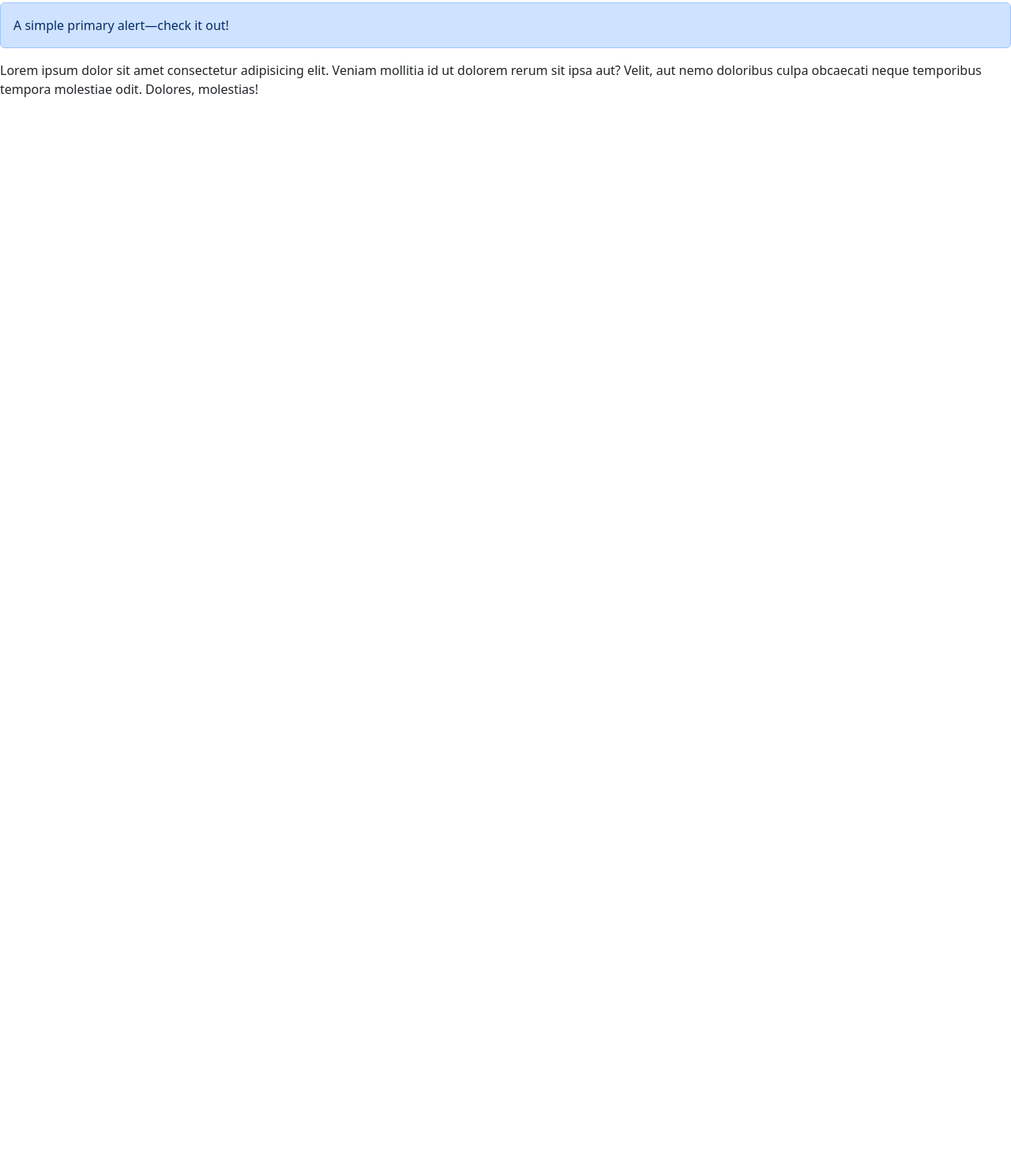
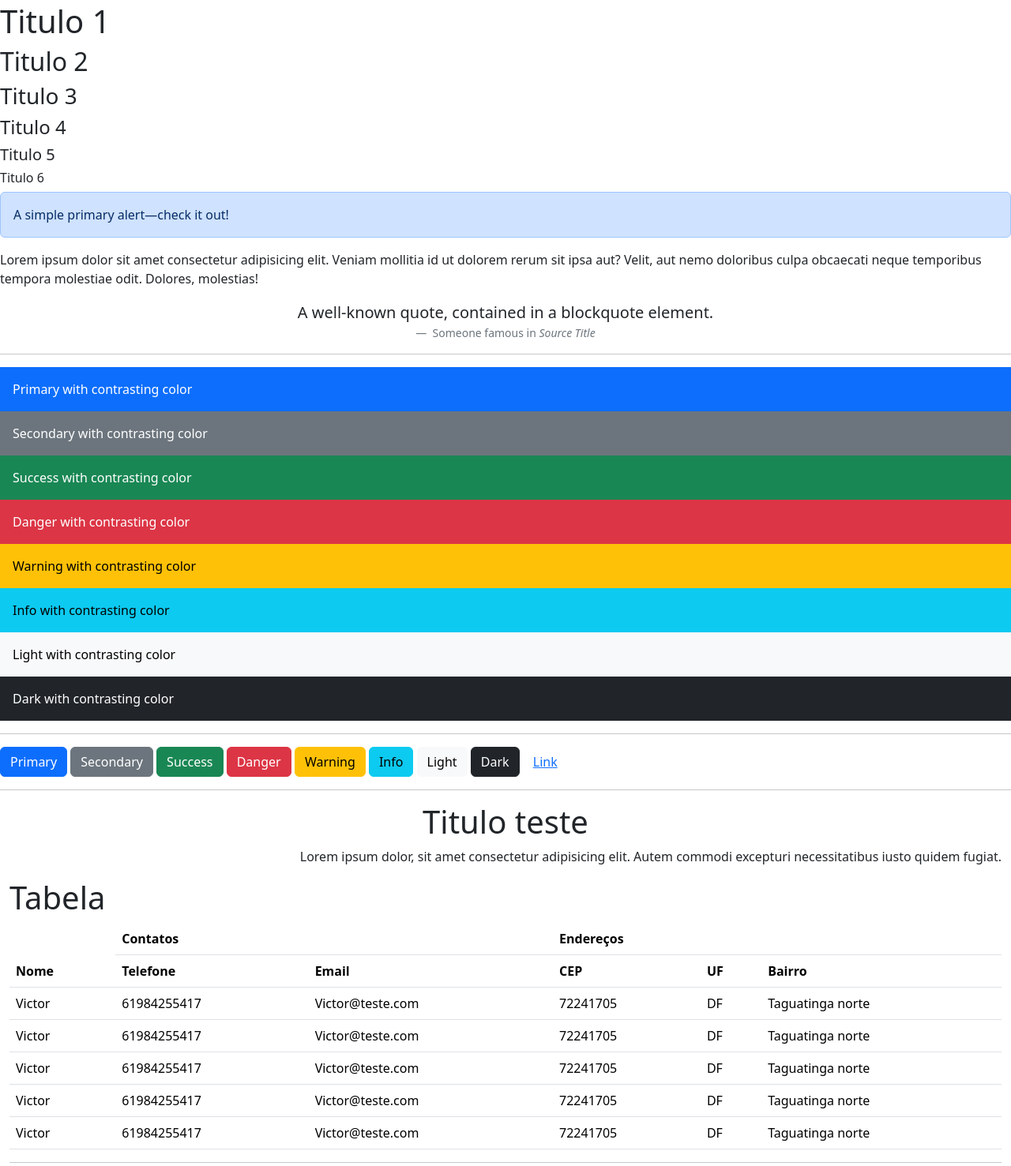
Before and after one commit to VictorBarboza07/IESB-Front, a website: page 02- Bootstrap/Index.html in a window 1280 px wide. Shown: the part 527-2004 px from the top of the page at 79% size. Before the commit the page ends 800 px from the top, so only its background shows below. Drawn offline with nearby package versions, Linux system fonts and the light colour scheme.

Commit message:
Alterações

```diff
--- a/02- Bootstrap/Index.html
+++ b/02- Bootstrap/Index.html
@@ -13,8 +13,8 @@
 </head>
 
 <body>
-    <h1 >Titulo</h1>
-    <h2>  Titulo</h2>
+    <h1>Titulo</h1>
+    <h2> Titulo</h2>
     <h3>Titulo</h3>
     <h4>Titulo</h4>
     <h5>Titulo</h5>
@@ -31,24 +31,149 @@
 
     <hr>
 
+    <h1 class="display=1">Titulo 1</h1>
+    <h2 class="display=2">Titulo 2</h2>
+    <h3 class="display=3">Titulo 3</h3>
+    <h4 class="display=4">Titulo 4</h4>
+    <h5 class="display=5">Titulo 5</h5>
+    <h6 class="display=6">Titulo 6</h6>
+
     <div class="alert alert-primary" role="alert">
         A simple primary alert—check it out!
     </div>
 
     <p>Lorem ipsum dolor sit amet consectetur adipisicing elit. Veniam mollitia id ut dolorem rerum sit ipsa aut? Velit,
         aut nemo doloribus culpa obcaecati neque temporibus tempora molestiae odit. Dolores, molestias!</p>
+    <figure class="text-center">
+        <blockquote class="blockquote">
+            <p>A well-known quote, contained in a blockquote element.</p>
+        </blockquote>
+        <figcaption class="blockquote-footer">
+            Someone famous in <cite title="Source Title">Source Title</cite>
+        </figcaption>
+    </figure>
+    <hr>
+    <div class="text-bg-primary p-3">Primary with contrasting color</div>
+    <div class="text-bg-secondary p-3">Secondary with contrasting color</div>
+    <div class="text-bg-success p-3">Success with contrasting color</div>
+    <div class="text-bg-danger p-3">Danger with contrasting color</div>
+    <div class="text-bg-warning p-3">Warning with contrasting color</div>
+    <div class="text-bg-info p-3">Info with contrasting color</div>
+    <div class="text-bg-light p-3">Light with contrasting color</div>
+    <div class="text-bg-dark p-3">Dark with contrasting color</div>
 
+    <hr>
+    <button type="button" class="btn btn-primary">Primary</button>
+<button type="button" class="btn btn-secondary">Secondary</button>
+<button type="button" class="btn btn-success">Success</button>
+<button type="button" class="btn btn-danger">Danger</button>
+<button type="button" class="btn btn-warning">Warning</button>
+<button type="button" class="btn btn-info">Info</button>
+<button type="button" class="btn btn-light">Light</button>
+<button type="button" class="btn btn-dark">Dark</button>
+<button type="button" class="btn btn-link">Link</button>
+
+<hr>
     <!-- Link do Javascript  -->
     <script src="https://cdn.jsdelivr.net/npm/bootstrap@5.3.3/dist/js/bootstrap.bundle.min.js"
         integrity="sha384-YvpcrYf0tY3lHB60NNkmXc5s9fDVZLESaAA55NDzOxhy9GkcIdslK1eN7N6jIeHz"
         crossorigin="anonymous"></script>
-</body>
 
 <!-- Link do Css-->
 <link href="https://cdn.jsdelivr.net/npm/bootstrap@5.3.3/dist/css/bootstrap.min.css" rel="stylesheet"
     integrity="sha384-QWTKZyjpPEjISv5WaRU9OFeRpok6YctnYmDr5pNlyT2bRjXh0JMhjY6hW+ALEwIH" crossorigin="anonymous">
-</head>
 
-<body>
+<!-- Breaking points -->
+<div class="container-fluid">
+
+    <!-- Breaking points -->
+    <h1 class="text-center text sm-end">Titulo teste</h1>
+    <p class="text-center text-sm-end text-xl-end">Lorem ipsum dolor, sit amet consectetur adipisicing elit. Autem
+        commodi excepturi necessitatibus iusto quidem fugiat.</p>
+
+        <!-- Componentes -->
+
+        <!-- tabela -->
+
+        <h1>Tabela</h1>
+        <table class="table">
+            <thead>
+                <tr >
+                    <th rowspan="2" >Nome</th>
+                    <th colspan="2">Contatos </th>
+                    <th colspan="3">Endereços</th>
+                </tr>
+                <tr>
+
+                    <th >Telefone</th>
+                    <th >Email</th>
+                    <th >CEP</th>
+                    <th >UF</th>
+                    <th >Bairro</th>
+                </tr>
+
+            <thead>
+
+            <tbody>
+                <tr>
+                    <td>Victor</td>
+                    <td>61984255417</td>
+                    <td>Victor@teste.com</td>
+                    <td>72241705</td>
+                    <td>DF</td>
+                    <td>Taguatinga norte</td>
+                </tr>
+                <tr>
+                    <td>Victor</td>
+                    <td>61984255417</td>
+                    <td>Victor@teste.com</td>
+                    <td>72241705</td>
+                    <td>DF</td>
+                    <td>Taguatinga norte</td>
+                </tr>
+                <tr>
+                    <td>Victor</td>
+                    <td>61984255417</td>
+                    <td>Victor@teste.com</td>
+                    <td>72241705</td>
+                    <td>DF</td>
+                    <td>Taguatinga norte</td>
+                </tr>
+                <tr>
+                    <td>Victor</td>
+                    <td>61984255417</td>
+                    <td>Victor@teste.com</td>
+                    <td>72241705</td>
+                    <td>DF</td>
+                    <td>Taguatinga norte</td>
+                </tr>
+                <tr>
+                    <td>Victor</td>
+                    <td>61984255417</td>
+                    <td>Victor@teste.com</td>
+                    <td>72241705</td>
+                    <td>DF</td>
+                    <td>Taguatinga norte</td>
+                </tr>
+            </tbody>
+        </table>
+<hr>
+
+        <!-- Card -->
+        <div class="card" style="width: 18rem;">
+            <img src="https://picsum.photos/200/300" class="card-img-top" alt="...">
+            <div class="card-body">
+              <h5 class="card-title">Card title</h5>
+              <p class="card-text">Some quick example text to build on the card title and make up the bulk of the card's content.</p>
+              <a href="#" class="btn btn-primary">Go somewhere</a>
+            </div>
+          </div>
+
+    </head>
+
+    <body>
+
+
+    <body>
 
 </html>
```
Also changed, not shown: 02- Bootstrap/responsivo.html (added, +71 -0 lines).
